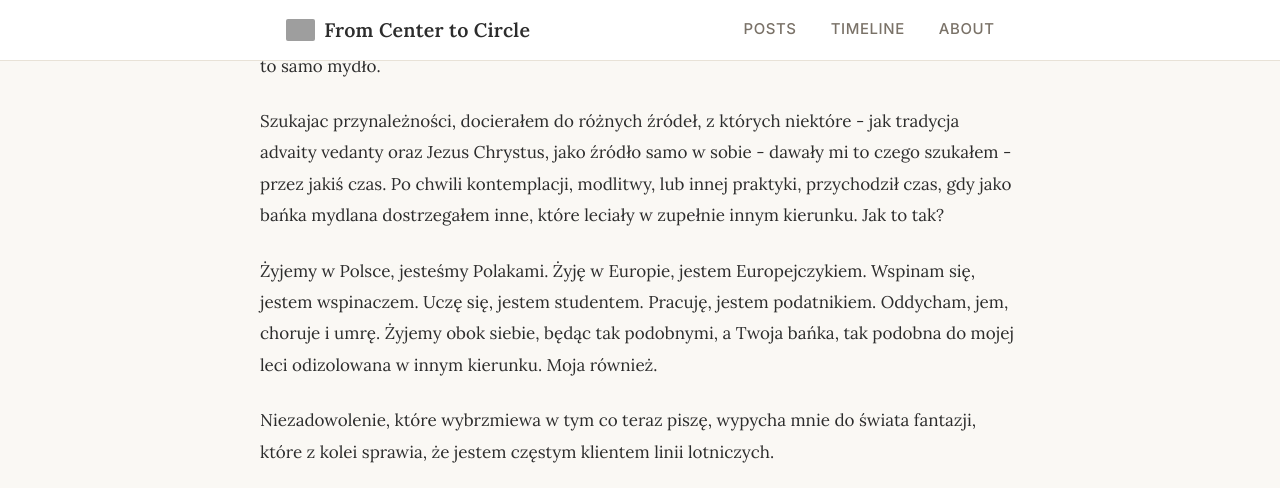
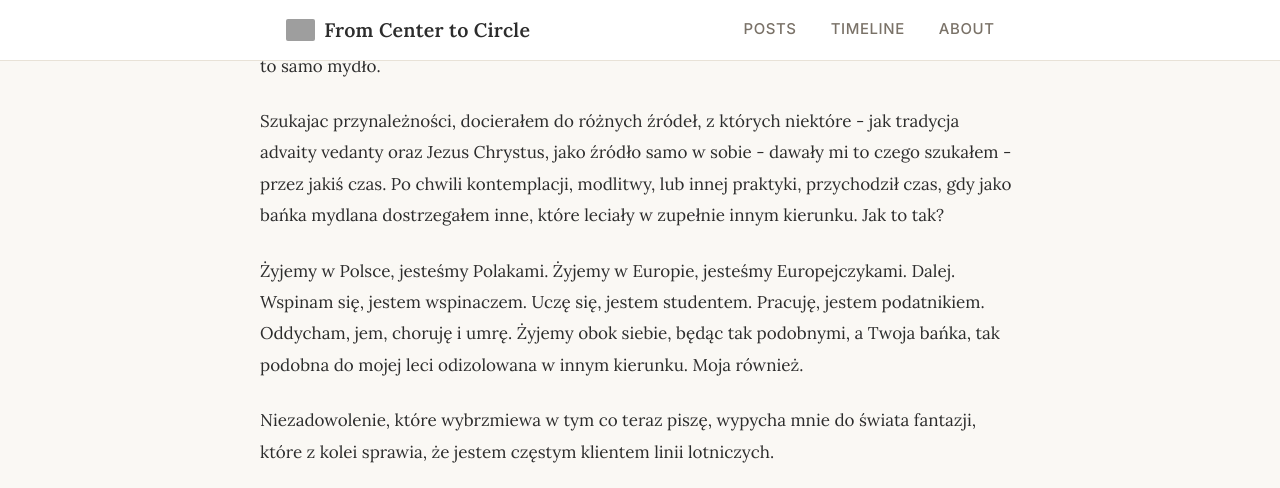
Before and after one commit to mikub97/mikub97.github.io, a Jekyll site: the page built from _posts/2026-06-07-from-center-to-circle.md, in a window 1280 px wide and 900 px high, scrolled down 3840 px, cut to the strip 0-488 px from the top of the window. Built offline with Jekyll 4.4.1, drawn with Linux system fonts in a browser that asks for light colours; grey boxes are pictures that could not be loaded.

Commit message:
Update 2026-06-07-from-center-to-circle.md

```diff
--- a/_posts/2026-06-07-from-center-to-circle.md
+++ b/_posts/2026-06-07-from-center-to-circle.md
@@ -53,7 +53,7 @@ Wspólnota, w swojej tradycyjnej formie, jest dziś w zachodnym świecie bardzo
 
 Szukajac przynależności, docierałem do różnych źródeł, z których niektóre - jak tradycja advaity vedanty oraz Jezus Chrystus, jako źródło samo w sobie - dawały mi to czego szukałem - przez jakiś czas. Po chwili kontemplacji, modlitwy, lub innej praktyki, przychodził czas, gdy jako bańka mydlana dostrzegałem inne, które leciały w zupełnie innym kierunku. Jak to tak?
 
-Żyjemy w Polsce, jesteśmy Polakami. Żyję w Europie, jestem Europejczykiem. Wspinam się, jestem wspinaczem. Uczę się, jestem studentem. Pracuję, jestem podatnikiem. Oddycham, jem, choruje i umrę. Żyjemy obok siebie, będąc tak podobnymi, a Twoja bańka, tak podobna do mojej leci odizolowana w innym kierunku. Moja również.
+Żyjemy w Polsce, jesteśmy Polakami. Żyjemy w Europie, jesteśmy Europejczykami. Dalej. Wspinam się, jestem wspinaczem. Uczę się, jestem studentem. Pracuję, jestem podatnikiem. Oddycham, jem, choruję i umrę. Żyjemy obok siebie, będąc tak podobnymi, a Twoja bańka, tak podobna do mojej leci odizolowana w innym kierunku. Moja również.
 
 Niezadowolenie, które wybrzmiewa w tym co teraz piszę, wypycha mnie do świata fantazji, które z kolei sprawia, że jestem częstym klientem linii lotniczych.
 <iframe data-testid="embed-iframe" style="border-radius:12px" src="https://open.spotify.com/embed/track/7a7SwAK20adk3oPY83svVc?utm_source=generator" width="100%" height="152" frameBorder="0" allowfullscreen="" allow="autoplay; clipboard-write; encrypted-media; fullscreen; picture-in-picture" loading="lazy"></iframe>
```
